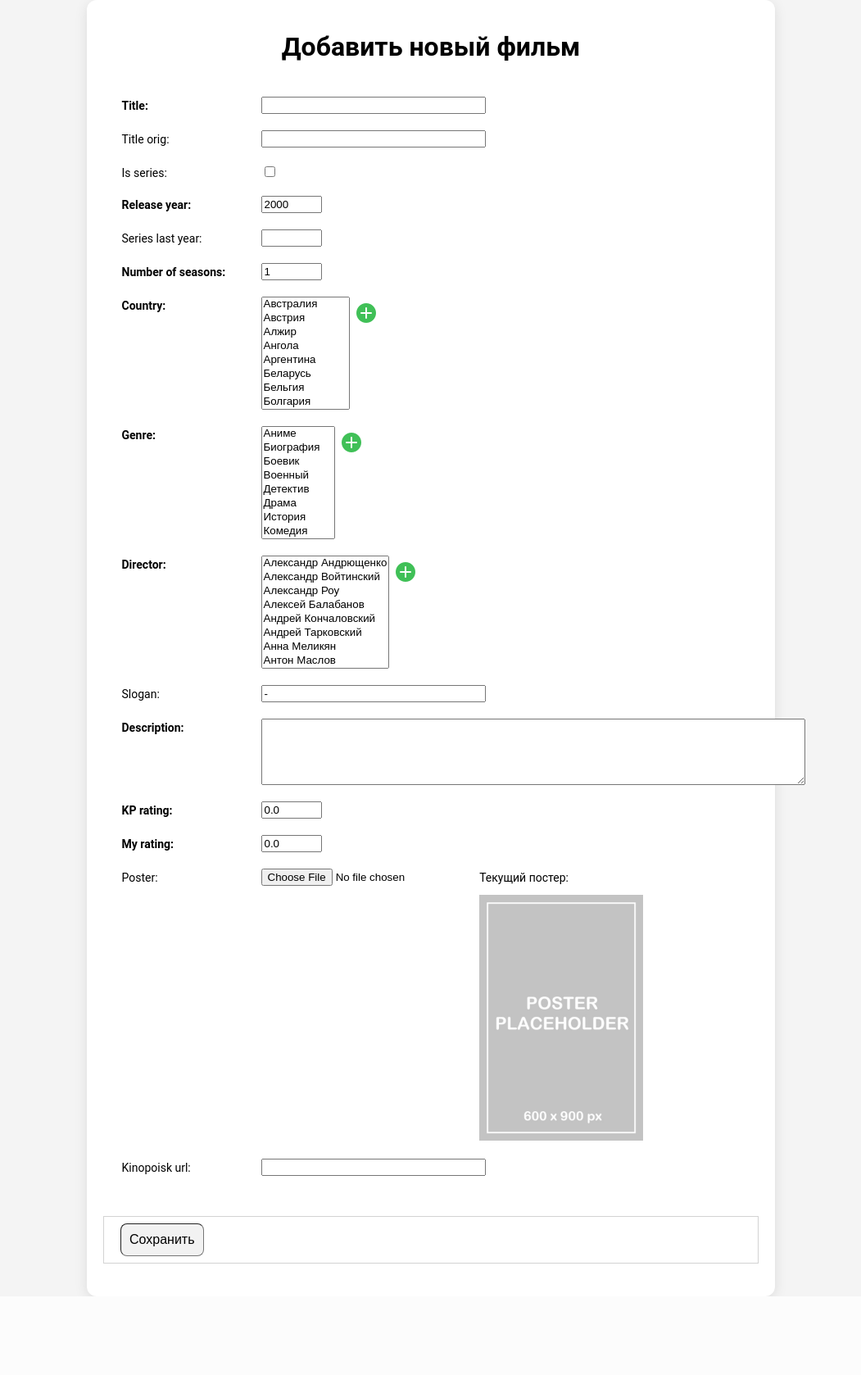
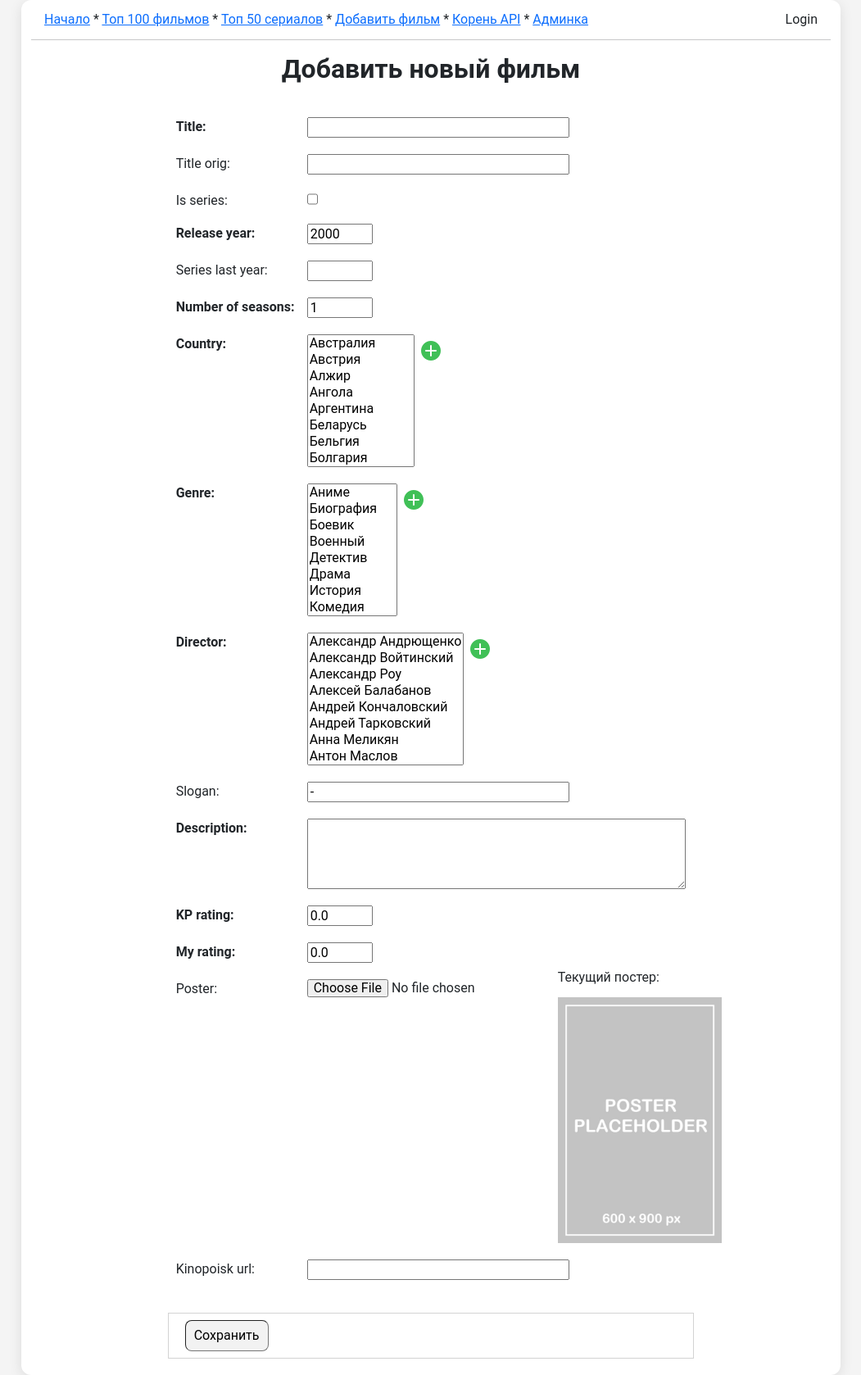
Before and after one commit to peternest/django-mymovies-db, a Django app: page /movies/add/ in a window 1280 px wide. Shown: the whole page at 82% size, without its empty margins (114-1165 px from the left). Before the commit the page ends 1582 px from the top, so only its background shows below. Run offline with Django 5.2, Linux system fonts and the light colour scheme; data comes from the database, SQL or seed files in the repository.

Commit message:
Update templates design, add top navigation bar

```diff
--- a/src/apps/movies/static/movies/style.css
+++ b/src/apps/movies/static/movies/css/style.css
@@ -1,20 +1,18 @@
 body {
     background-color: #f4f4f4;
     font-family: Roboto, Helvetica, Arial, sans-serif;
-	font-size: 14px;
+	font-size: 16px;
 	line-height: 1;
     margin: 0;
     padding: 0;
 }
 
-.wrapper {
-    max-width: 1200px;
-    margin: auto;
-    padding: 20px;
+.container-shadow {
     background-color: #ffffff;
     border-radius: 12px;
     box-shadow: 0 4px 16px rgba(0, 0, 0, 0.1);
 }
+
 .universal-button {
     background: #f2f2f2;
     border: 1px inset rgb(118, 118, 118);
--- /dev/null
+++ b/src/apps/movies/templates/base_generic.html
@@ -0,0 +1,50 @@
+<!DOCTYPE html>
+<html lang="ru">
+<head>
+  {% block title %}<title>MyMovies DB</title>{% endblock %}
+  <meta charset="utf-8">
+  <meta name="viewport" content="width=device-width, initial-scale=1">
+  <link href="https://cdn.jsdelivr.net/npm/bootstrap@5.3.5/dist/css/bootstrap.min.css" rel="stylesheet" integrity="sha384-SgOJa3DmI69IUzQ2PVdRZhwQ+dy64/BUtbMJw1MZ8t5HZApcHrRKUc4W0kG879m7" crossorigin="anonymous">
+
+  {% load static %}
+  <link rel="stylesheet" href="{% static 'movies/css/style.css' %}">
+  <link rel="icon" href="{% static 'movies/images/favicon.png' %}"/>
+</head>
+<body>
+
+<div class="container container-shadow" style="min-width: 1000px; width: 1000px;">
+
+<!-- Top navigation bar -->
+<div class="row">
+  <div class="col">
+    <div class="p-3">
+      <span><a href="/movies/">Начало</a></span> *
+      <span><a href="/movies/top100/">Топ 100 фильмов</a></span> *
+      <span><a href="/movies/series-top50/">Топ 50 сериалов</a></span> *
+      <span><a href="/movies/add/">Добавить фильм</a></span> *
+      <span><a href="/api/">Корень API</a></span> *
+      <span><a href="/admin/">Админка</a></span>
+    </div>
+  </div>
+  <div class="col-auto">
+    <div class="p-3">
+    {% if user.is_authenticated %}
+      <span>User: {{ user.get_username }}</span>
+    {% else %}
+      <span>Login</span>
+    {% endif %}
+    </div>
+  </div>
+</div>
+
+<hr style="margin: 0 0 1rem 0;">
+
+<!-- Main content -->
+<div class="row">
+  <!-- Every content block should start with [div class="col"] -->
+  {% block content %}{% endblock %}
+</div>
+
+</div>
+</body>
+</html>
--- a/src/apps/movies/templates/movies/add_country.html
+++ b/src/apps/movies/templates/movies/add_country.html
@@ -4,7 +4,7 @@
     <meta charset="utf-8" />
     <title>Добавить страну</title>
     {% load static %}
-    <link rel="stylesheet" href="{% static 'movies/style.css' %}">
+    <link rel="stylesheet" href="{% static 'movies/css/style.css' %}">
 </head>
 <body>
     <h1 class="medium-header">Добавить страну</h1>
--- a/src/apps/movies/templates/movies/add_director.html
+++ b/src/apps/movies/templates/movies/add_director.html
@@ -4,7 +4,7 @@
     <meta charset="utf-8" />
     <title>Добавить режиссера</title>
     {% load static %}
-    <link rel="stylesheet" href="{% static 'movies/style.css' %}">
+    <link rel="stylesheet" href="{% static 'movies/css/style.css' %}">
 </head>
 <body>
     <h1 class="medium-header">Добавить режиссера</h1>
--- a/src/apps/movies/templates/movies/add_genre.html
+++ b/src/apps/movies/templates/movies/add_genre.html
@@ -4,7 +4,7 @@
     <meta charset="utf-8" />
     <title>Добавить жанр</title>
     {% load static %}
-    <link rel="stylesheet" href="{% static 'movies/style.css' %}">
+    <link rel="stylesheet" href="{% static 'movies/css/style.css' %}">
 </head>
 <body>
     <h1 class="medium-header">Добавить жанр</h1>
--- a/src/apps/movies/templates/movies/add_movie.html
+++ b/src/apps/movies/templates/movies/add_movie.html
@@ -1,13 +1,16 @@
-<!doctype html>
-<html lang="ru-RU">
-<head>
-    <meta charset="utf-8" />
-    <title>{% if is_edit %}Редактировать{% else %}Добавить{% endif %} фильм</title>
-    {% load static %}
-    <link rel="stylesheet" href="{% static 'movies/style.css' %}">
-</head>
-<body>
-    <div class="wrapper" style="max-width: 800px;">
+{% extends "base_generic.html" %}
+{% load static %}
+
+{% block title %}
+<title>{% if is_edit %}Редактировать{% else %}Добавить{% endif %} фильм</title>
+{% endblock %}
+
+
+{% block content %}
+<div class="col-2"></div>
+
+<div class="col-8">
+
     <h1 class="big-header" style="text-align: center;">
         {% if is_edit %}Редактировать{% else %}Добавить новый{% endif %} фильм</h1>
 
@@ -20,15 +23,15 @@
                 {{ field.label_tag }} {{ field }}
                 {% if field.name == 'countries' %}
                     <button type="button" class="add-btn" onclick="openPopup('country')">
-                        <img src="{% static 'movies/plus-icon.png' %}" alt="Добавить страну">
+                        <img src="{% static 'movies/images/plus-icon.png' %}" alt="Добавить страну">
                     </button>
                 {% elif field.name == 'directors' %}
                     <button type="button" class="add-btn" onclick="openPopup('director')">
-                        <img src="{% static 'movies/plus-icon.png' %}" alt="Добавить директора">
+                        <img src="{% static 'movies/images/plus-icon.png' %}" alt="Добавить директора">
                     </button>
                 {% elif field.name == 'genres' %}
                     <button type="button" class="add-btn" onclick="openPopup('genre')">
-                        <img src="{% static 'movies/plus-icon.png' %}" alt="Добавить жанр">
+                        <img src="{% static 'movies/images/plus-icon.png' %}" alt="Добавить жанр">
                     </button>
                 {% elif field.name == 'poster' %}
                     {% if form.instance.poster %}
@@ -97,5 +100,5 @@
             });
         }
     </script>
-</body>
-</html>
+</div>
+{% endblock %}
--- a/src/apps/movies/urls.py
+++ b/src/apps/movies/urls.py
@@ -4,7 +4,7 @@ from apps.movies import views
 
 
 urlpatterns = [
-    path("", views.MoviesRedirectView.as_view()),
+    path("", views.index),
     path("top100/", views.MoviesListView.as_view(is_series=False)),
     path("series-top50/", views.MoviesListView.as_view(is_series=True)),
     path("<int:pk>/", views.MoviesDetailView.as_view()),
--- a/src/apps/movies/views.py
+++ b/src/apps/movies/views.py
@@ -20,8 +20,18 @@ class Option:
     is_selected: bool
 
 
+def index(request: HttpRequest) -> HttpResponse:
+    num_movies: Final = Movie.objects.filter(is_series=False).count()
+    num_series: Final = Movie.objects.filter(is_series=True).count()
+    context = {
+        "num_movies": num_movies,
+        "num_series": num_series,
+    }
+    return render(request, "index.html", context=context)
+
+
 class MoviesListView(ListView):
-    template_name = "movies/index.html"
+    template_name = "movies/movie_list.html"
     context_object_name = "top_100_movies"
     is_series = False
 
@@ -111,7 +121,7 @@ class MoviesListView(ListView):
 
 class MoviesDetailView(DetailView):
     model = Movie
-    template_name = "movies/detail.html"
+    template_name = "movies/movie_detail.html"
 
 
 class MoviesRedirectView(RedirectView):
--- a/src/core/urls.py
+++ b/src/core/urls.py
@@ -3,11 +3,11 @@ from django.conf.urls.static import static
 from django.contrib import admin
 from django.urls import include, path
 
-from core.views import index
+from core.views import MoviesRedirectView
 
 
 urlpatterns = [
-    path("", index),
+    path("", MoviesRedirectView.as_view()),
     path("admin/", admin.site.urls),
     path("movies/", include("apps.movies.urls")),
     path("api/", include("apps.movies.urls_api")),
```
Also changed, not shown: other parts of src/apps/movies/static/movies/css/style.css (+36 -3 lines), src/apps/movies/templates/index.html (added, +49 -0 lines), src/apps/movies/templates/movies/movie_detail.html (renamed from src/apps/movies/templates/movies/detail.html, +12 -14 lines), src/apps/movies/templates/movies/movie_list.html (renamed from src/apps/movies/templates/movies/index.html, +15 -14 lines), src/core/static/core/style.css (deleted, +0 -33 lines), src/core/templates/core/index.html (deleted, +0 -28 lines), src/core/views.py (+3 -4 lines), src/apps/movies/static/movies/images/external-link.png (renamed from src/apps/movies/static/movies/external-link.png), src/apps/movies/static/movies/images/favicon.png (added), src/apps/movies/static/movies/images/plus-icon.png (renamed from src/apps/movies/static/movies/plus-icon.png).
